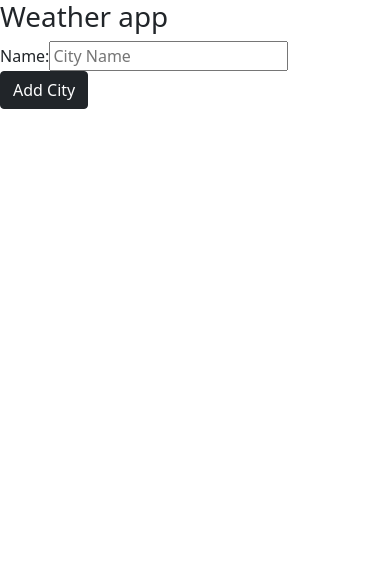
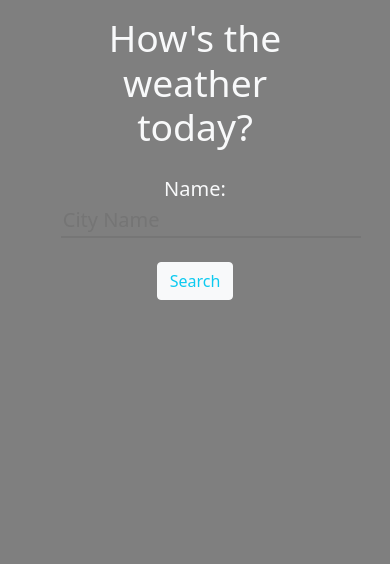
Before and after one commit to SylviaLe/Django-Weather-App, a Django app: page / in a window 390 px wide. Shown: the top 564 px of the page. Before the commit the page ends 109 px from the top, so only its background shows below. Run offline with Django 3.2, Linux system fonts and the light colour scheme; some libraries are stand-ins or nearby versions.

Commit message:
add styling

```diff
--- a/templates/index.html
+++ b/templates/index.html
@@ -1,3 +1,5 @@
+{% load static %}
+
 <!DOCTYPE html>
 <html>
     <head>
@@ -7,21 +9,36 @@
 
         <!-- Bootstrap CSS -->
         <link href="https://cdn.jsdelivr.net/npm/bootstrap@5.0.1/dist/css/bootstrap.min.css" rel="stylesheet" integrity="sha384-+0n0xVW2eSR5OomGNYDnhzAbDsOXxcvSN1TPprVMTNDbiYZCxYbOOl7+AMvyTG2x" crossorigin="anonymous">
+        <style>
+            input{
+                font-size: 20px;
+                margin-right: 5px;
+                background-color: transparent;
+                border-top: none;
+                border-left: none;
+                border-right: none;
+                color: white;
+            }
+            label{
+                font-size: 20px;
+            }
+        </style>
 
         <title>How's the weather today?</title>
     </head>
-    <body>
-        <h1>Weather app</h1>
-        <form method="POST">
+    <body style="min-height: 100vh; height: 100%; background-image: linear-gradient(rgba(0, 0, 0, 0.5), rgba(0, 0, 0, 0.5)), url({{weathers.type}}); background-size: cover; background-repeat: no-repeat;">
+        <div class="container w-75">
+            <h1 class="text-light text-center mt-3 mb-4 display-3">How's the weather today?</h1>
+            <form method="POST" class="text-center">
                 {% csrf_token %}
                 <div class="field">
-                <div class="control">
+                    <div class="control text-light">
                         {{ form }}
                         {#form.name or form both work here, since there is only 1 field#}
                     </div>
                     <div class="control">
-                    <button class="btn btn-dark">
-                        Add City
+                        <button class="btn btn-light text-info d-block mx-auto my-4">
+                            Search
                         </button>
                     </div>
                     <div>
@@ -32,13 +49,28 @@
 
 
 
-        <div class='result'>
+            <div class='result text-light'>
                 {% if weathers != None %}
-                <h3>{{weathers.city}}</h3>
-                <p>{{weathers.temperature}}&deg;C</p>
-                <p>{{weathers.description}}</p>
-                <img src="http://openweathermap.org/img/w/{{weathers.icon}}.png">
+                    <h3 class='text-center my-4'>{{weathers.city}}</h3>
+                    <div class="row">
+                        <div class="col-md-6 text-center">
+                            <img src='{% static weathers.icon %}' class="img-fluid h-50">
+
+                            <h3 class='my-3'>{{weathers.temperature}}&deg;C</h3>
+                            <h5 class='my-3'>{{weathers.description}}</h5>
+                        </div>
+                        <div class="col-md-6">
+                            <p class='my-3'><b>Feels like: </b>{{weathers.feel}}&deg;C</p>
+                            <p class='my-3'><b>Min temp: </b>{{weathers.min}}&deg;C</p>
+                            <p class='my-3'><b>Max temp: </b>{{weathers.max}}&deg;C</p>
+                            <p class='my-3'><b>Humidity: </b>{{weathers.humidity}}%</p>
+                            <p class='my-3'><b>Sunrise: </b>{{weathers.sunrise}}</p>
+                            <p class='my-3'><b>Sunset: </b>{{weathers.sunset}}</p>
+
+                        </div>
+                    </div>
                 {% endif %}
+            </div>
         </div>
 
 
--- a/weather/views.py
+++ b/weather/views.py
@@ -1,5 +1,6 @@
 from django.shortcuts import render
 import os
+from datetime import datetime
 import requests
 from .models import *
 from .forms import *
@@ -23,14 +24,43 @@ def index(request):
         if form.is_valid():
             city = form.cleaned_data['name']
             r = requests.get(url.format(city)).json()
-            #print(r['cod'])
+            print(r)
+
+            bg_link = 'https://images.pexels.com/photos/844297/pexels-photo-844297.jpeg?auto=compress&cs=tinysrgb&dpr=2&h=750&w=1260'
+            icon = ''
+            if r['weather'][0]['main'] == 'Rain' or r['weather'][0]['main'] == 'Drizzle':
+                bg_link = 'https://i.pinimg.com/originals/f9/b1/6c/f9b16cef8e3270e2c76f49aeb53ae05c.jpg'
+                icon = "images/rain.png"
+            elif r['weather'][0]['main'] == 'Thunderstorm':
+                bg_link = 'https://wallpapercrafter.com/desktop/163911-Light-Fairytail-artwork-sky-lightning-clouds-nature-cyan-storm.jpg'
+                icon = "images/storm.png"
+            elif r['weather'][0]['main'] == 'Clouds':
+                bg_link = 'https://wallpapercave.com/wp/wp5865040.jpg'
+                icon = "images/cloudy.png"
+            elif r['weather'][0]['main'] == 'Snow':
+                bg_link = 'https://i.ytimg.com/vi/MYnElTvpMPY/maxresdefault.jpg'
+                icon = "images/snow.png"
+            elif r['weather'][0]['main'] == 'Clear':
+                bg_link = 'https://cdna.artstation.com/p/assets/images/images/016/657/404/large/vladislav-hvorostyanuk-tjpwrzmxgts.jpg?1552982939'
+                icon = "images/sunny.png"
+            else:
+                bg_link = 'https://c4.wallpaperflare.com/wallpaper/370/629/227/anime-original-fog-girl-hd-wallpaper-preview.jpg'
+                icon = "images/air.png"
+
 
             if r['cod'] == 200:
                 data = {
                     'city': city,  #it should be like this as you are getting the city name from the database, which was returned to you as objects
                     'temperature': r['main']['temp'], #the main is a dict
                     'description': r['weather'][0]['description'],  #weather is a list, so it need an int index first
-                    'icon': r['weather'][0]['icon'],
+                    'type': bg_link,
+                    'feel': r['main']['feels_like'],
+                    'min': r['main']['temp_min'],
+                    'max': r['main']['temp_max'],
+                    'humidity': r['main']['humidity'],
+                    'sunrise': datetime.fromtimestamp(r['sys']['sunrise']).strftime('%H:%M:%S'),
+                    'sunset': datetime.fromtimestamp(r['sys']['sunset']).strftime('%H:%M:%S'),
+                    'icon': icon,
                 }
             else:
                 msg = 'City does not exist'
```
Also changed, not shown: static/images/air.png (added), static/images/cloudy.png (added), static/images/default.jpg (added), static/images/rain.png (added), static/images/snow.png (added), static/images/storm.png (added), static/images/sunny.png (added). Lines whose indentation alone changed are shown as unchanged.
